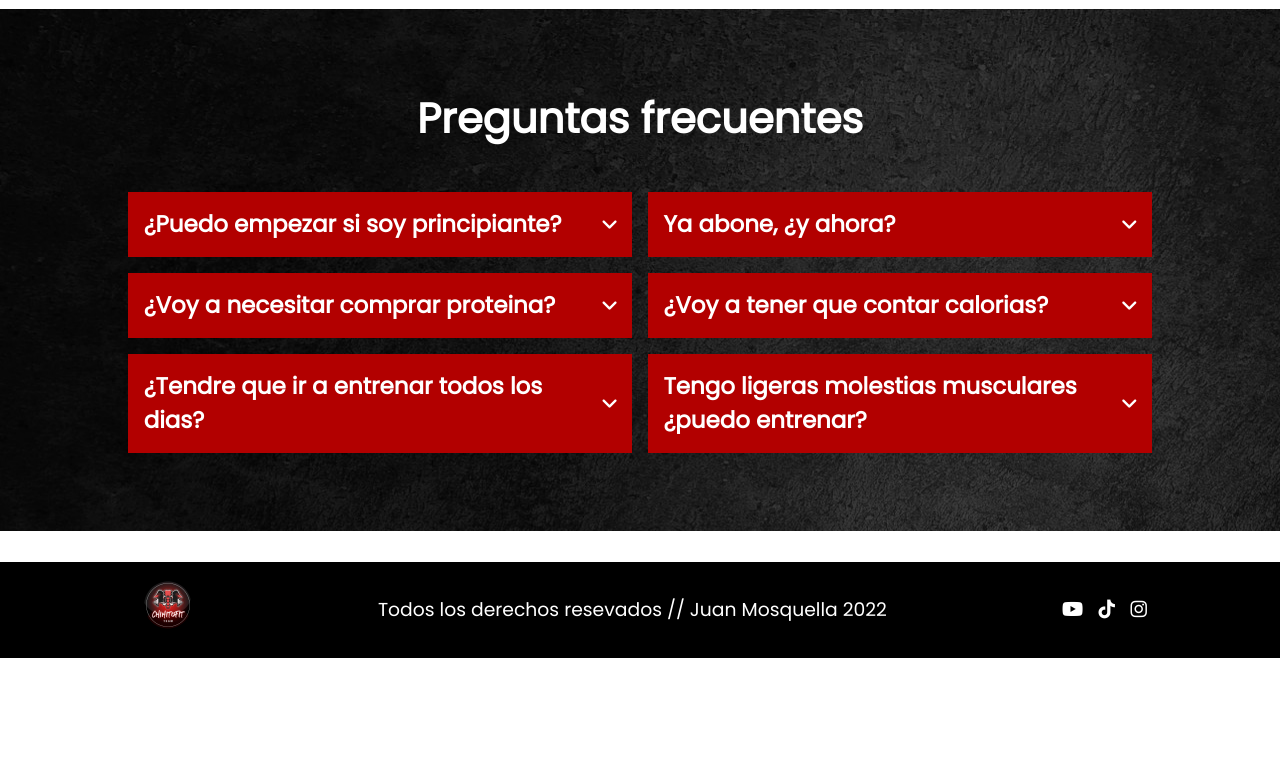
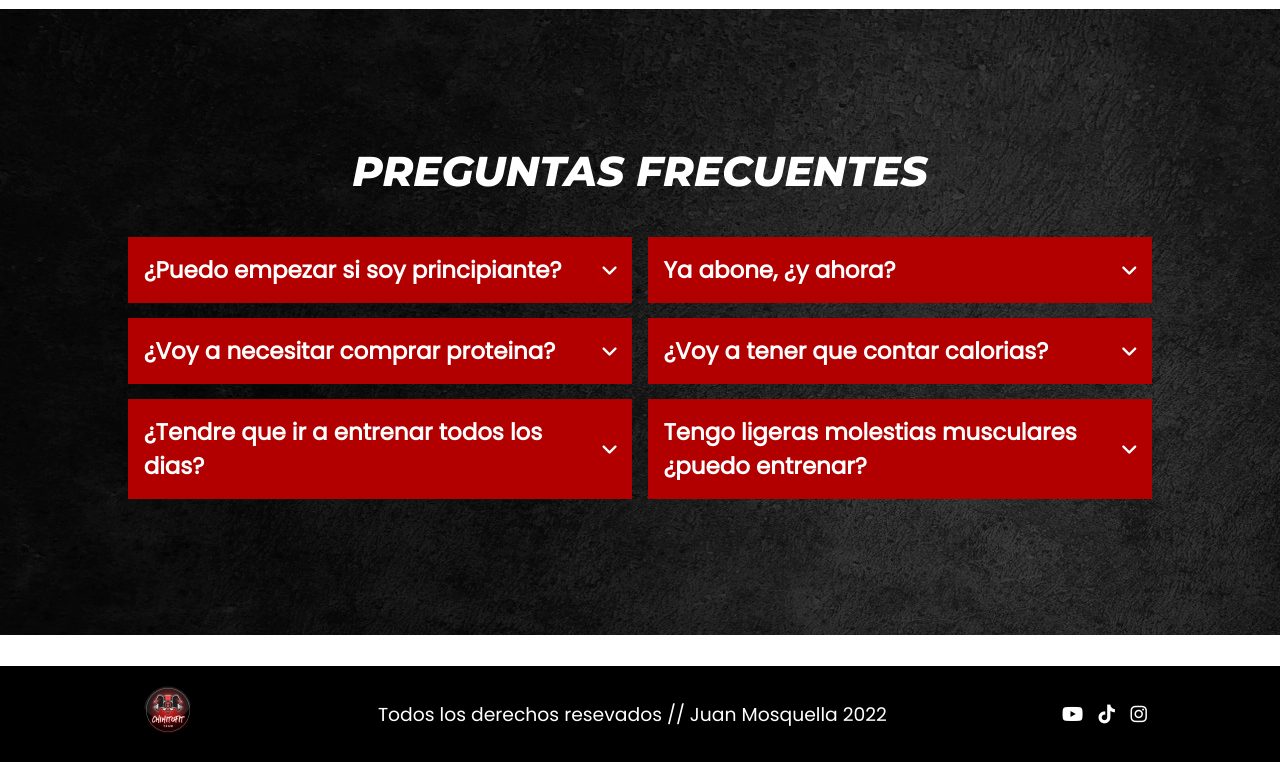
Before and after one commit to JuanMosquela/Chinito.github.io, a website: page index.html in a window 1280 px wide. Shown: the part 5888-6650 px from the top of the page. Before the commit the page ends 6546 px from the top, so only its background shows below. Drawn offline with nearby package versions, Linux system fonts and the light colour scheme.

Commit message:
estilos finalizados

```diff
--- a/scss/styles.scss
+++ b/scss/styles.scss
@@ -684,8 +684,9 @@
 
 
     .faq{
-        min-height: 50rem;
-        padding: 0 10%;
+        min-height: 60rem;
+        padding: 4rem 10%;
+
         background-color: $white;
         background-color: $black;
         margin-bottom: 3rem;
@@ -701,8 +702,10 @@
         }
 
         h2{
+
+            @include fs-2;
             color: #FFF;
-            font-size: $fs-2;
+
             text-align: center;
         }
 
```
Also changed, not shown: css/styles.css.
